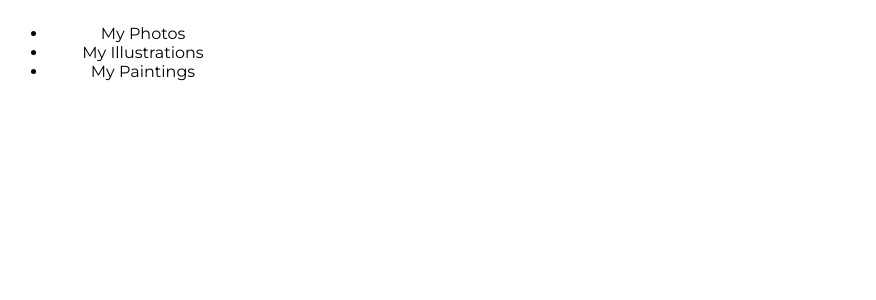
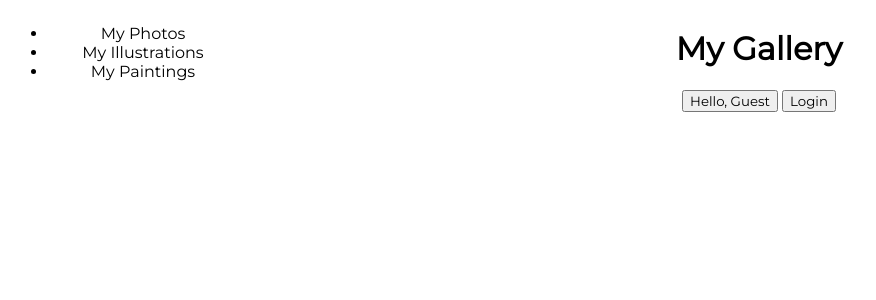
Before and after one commit to digimori/reactCI, a React (Vite) app: page / in a window 1280 px wide. Shown: the top 300 px of the page, without its empty margins (0-876 px from the left). Built offline with nearby package versions, Linux system fonts and the light colour scheme.

Commit message:
Navbar component added. Not yet populated.

```diff
--- a/src/App.jsx
+++ b/src/App.jsx
@@ -1,13 +1,16 @@
 import { useState } from 'react'
 import css from './App.module.css';
 import FunctionalGreeting from './components/FunctionalGreeting'
-import Sidebar from './components/Sidebar'
+import Sidebar from './components/Sidebar';
+import Navbar from './components/Navbar';
+
 
 function App() {
 
   return (
       <div className={css.App}>
         <Sidebar />
+        <Navbar />
         {/*<FunctionalGreeting greeting="Heeeeey" name="Cee" age="31" />*/}
 
       </div>
--- /dev/null
+++ b/src/components/Navbar.jsx
@@ -0,0 +1,18 @@
+import React from 'react';
+import css from './css/Navbar.module.css'
+
+const Navbar = () => {
+  return (
+    <div className={css.Navbar}>
+    <h1>My Gallery</h1>
+    <div>
+    <span>
+        <button>Hello, Guest</button> {/* Guest will be changed via state like {this.state.name} */}
+        <button>Login</button>
+    </span>
+    </div>
+    </div>
+  )
+}
+
+export default Navbar
--- a/src/components/Sidebar.jsx
+++ b/src/components/Sidebar.jsx
@@ -1,8 +1,9 @@
 import React from 'react';
+import css from './css/Sidebar.module.css';
 
 const Sidebar = () => {
   return (
-    <div>
+    <div className={css.Sidebar}>
         <ul>
             <li>My Photos</li>
             <li>My Illustrations</li>
```
Also changed, not shown: src/components/css/Navbar.module.css (added).
